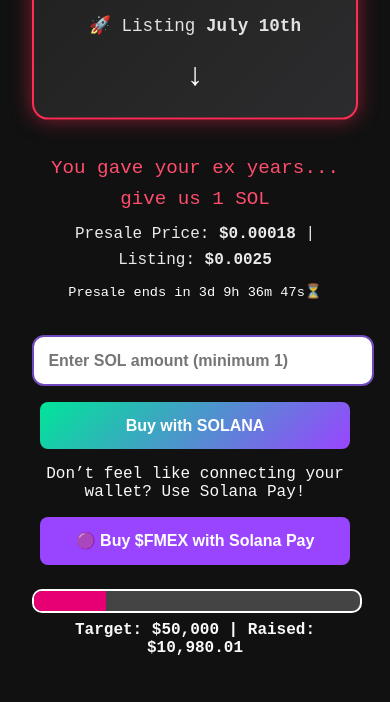
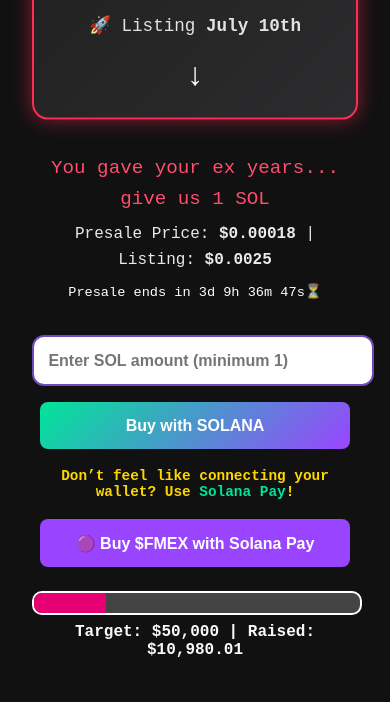
Before and after one commit to devchi101/fmex, a website: page index.html in a window 390 px wide. Shown: the part 1291-1993 px from the top of the page. Drawn offline with Linux system fonts and the light colour scheme.

Commit message:
Update styles.css

```diff
--- a/styles.css
+++ b/styles.css
@@ -409,9 +409,21 @@
   }
 }
 
+.solana-pay-text {
+  margin: 1.2rem 0;
+  font-weight: bold;
+  font-size: 1rem;
+  color: #ffd700;
+  text-align: center;
+}
+
+.solana-highlight {
+  color: #00e599;
+}
+
+/* 🔽 Shrink text on mobile */
 @media (max-width: 480px) {
-  .solpaytext {
-    font-size: 0.8rem;
-    line-height: 1.4;
+  .solana-pay-text {
+    font-size: 0.9rem;
   }
 }
```
